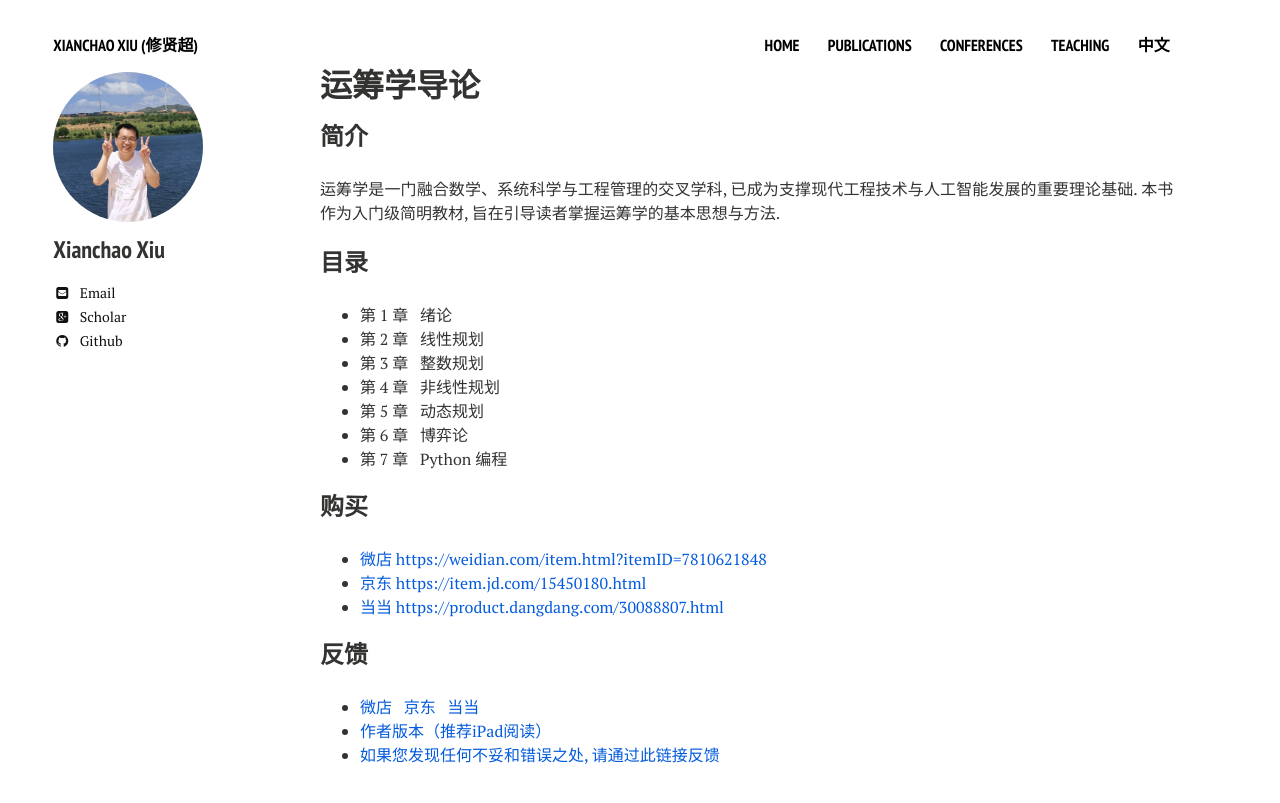
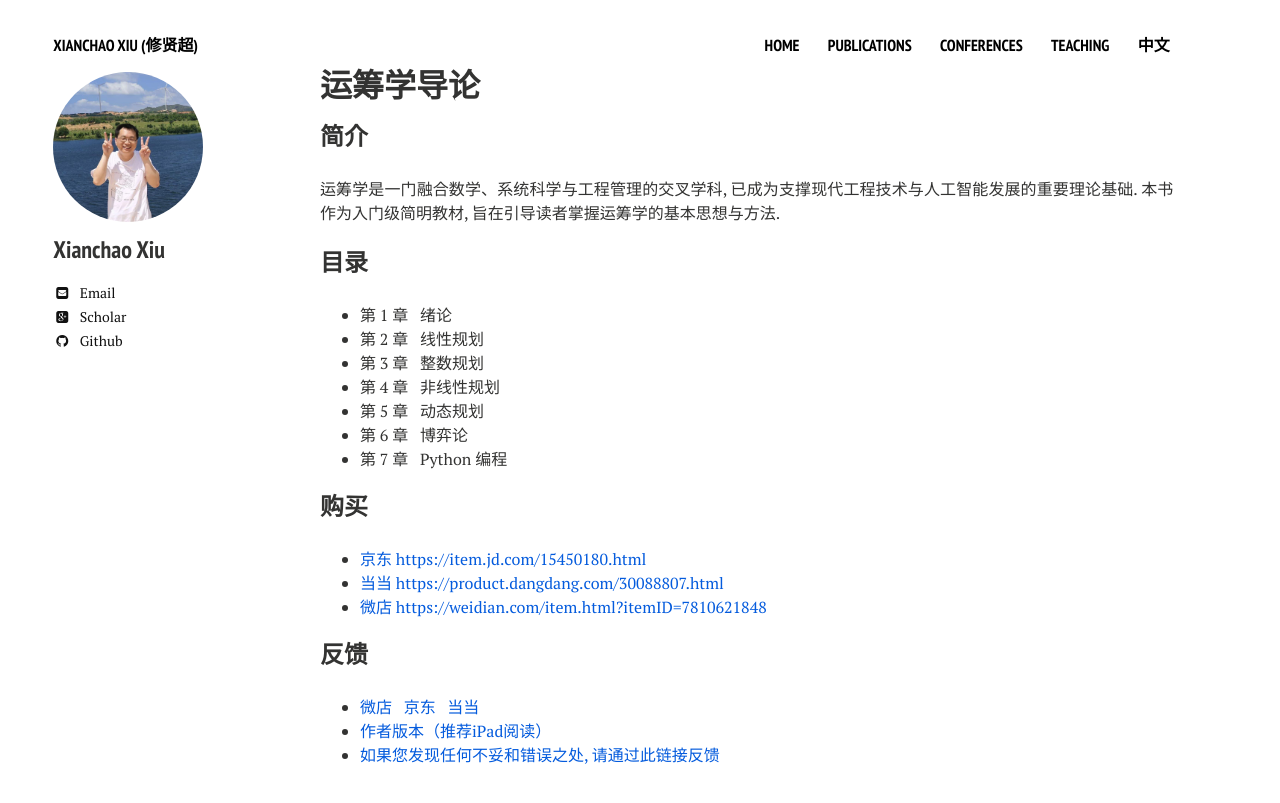
Before and after one commit to xianchaoxiu/xianchaoxiu.github.io, a Jekyll site: the page built from chinese/book/OR/index.md, in a window 1280 px wide. Shown: the top 803 px of the page. Built offline with Jekyll 4.4.1, drawn with Linux system fonts in a browser that asks for light colours; nearby versions of some CDN libraries.

Commit message:
Update index.md

```diff
--- a/chinese/book/OR/index.md
+++ b/chinese/book/OR/index.md
@@ -19,9 +19,10 @@ share: false
 *  第 7 章 &nbsp;  Python 编程 <br>
 
 ### 购买
-* <a href="https://weidian.com/item.html?itemID=7810621848" class="textlink" target="_blank"> 微店 https://weidian.com/item.html?itemID=7810621848 </a>  <br>
 * <a href="https://item.jd.com/15450180.html" class="textlink" target="_blank"> 京东 https://item.jd.com/15450180.html </a>  <br>
 * <a href="https://product.dangdang.com/30088807.html" class="textlink" target="_blank"> 当当 https://product.dangdang.com/30088807.html </a> <br>
+* <a href="https://weidian.com/item.html?itemID=7810621848" class="textlink" target="_blank"> 微店 https://weidian.com/item.html?itemID=7810621848 </a>  <br>
+
 
 ### 反馈
 * <a href="https://weidian.com/item.html?itemID=7810621848" class="textlink" target="_blank"> 微店 </a> &nbsp;  <a href="https://item.jd.com/15450180.html" class="textlink" target="_blank"> 京东 </a>  &nbsp;  <a href="https://product.dangdang.com/30088807.html" class="textlink" target="_blank"> 当当 </a> <br>
```
